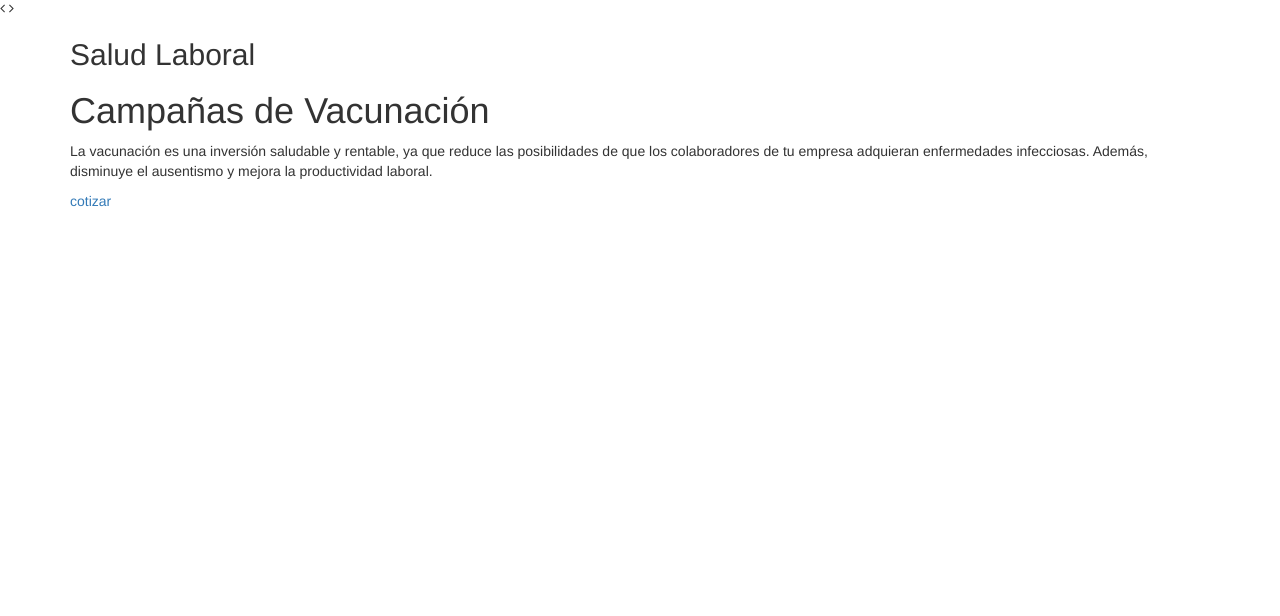
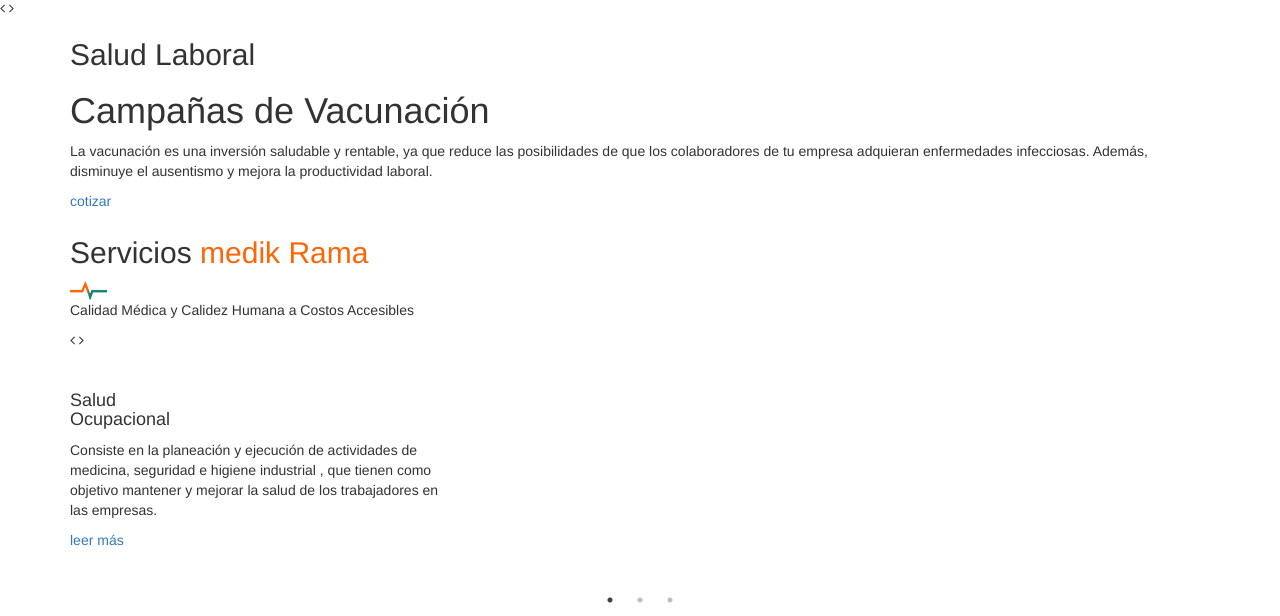
Before and after one commit to DhakaCoders/medik-cn, a PHP site: page /front-page.html in a window 1280 px wide. Shown: the part 496-1112 px from the top of the page. Before the commit the page ends 703 px from the top, so only its background shows below. Run offline with PHP 8.4, Linux system fonts and the light colour scheme; some libraries are stand-ins or nearby versions.

Commit message:
service sec done

```diff
--- a/themes/medik/assets/js/main.js
+++ b/themes/medik/assets/js/main.js
@@ -41,6 +41,23 @@ if( $('.main-slider').length ){
       fade: true,
       prevArrow: $('.mainsliderarrows .leftArrow'),
       nextArrow: $('.mainsliderarrows .rightArrow'),
+    });
+}
+
+if( $('.hm-service-slider').length ){
+    $('.hm-service-slider').slick({
+      pauseOnHover: false,
+      autoplay: false,
+      autoplaySpeed: 6000,
+      dots: true,
+      infinite: false,
+      arrows:true,
+      speed: 1000,
+      slidesToShow: 3,
+      slidesToScroll: 3,
+      fade: true,
+      prevArrow: $('.sersliderarrows .leftArrow'),
+      nextArrow: $('.sersliderarrows .rightArrow'),
     });
 }
 
--- a/themes/medik/front-page.html
+++ b/themes/medik/front-page.html
@@ -142,7 +142,106 @@
   </div>
 </section><!-- end of main-slider-sec-wrp -->
 
-
+<section class="hm-service-sec-wrp">
+  <div class="container">
+    <div class="row">
+      <div class="col-sm-12">
+        <div class="section-hdr">
+          <h2 class="sec-hdr-title set-hdr-big-title">Servicios <span style="color: #fd6607;">medik Rama</span>
+          </h2>
+          <div class="sec-hdr-title-divider">
+            <span><img src="assets/images/hn-title-icon.png"></span>
+          </div>
+          <p>Calidad Médica y Calidez Humana a Costos Accesibles</p>
+        </div>
+      </div>
+    </div>
+    <div class="row">
+      <div class="col-sm-12">
+        <div class="hm-service-wrp">
+          <div class="sersliderarrows">
+            <span class="leftArrow"><i class="fa fa-angle-left"></i></span>
+            <span class="rightArrow"><i class="fa fa-angle-right"></i></span>
+          </div>
+          <div class="hm-service-slider">
+            <div class="hm-service-slide-item">
+              <div class="hm-service-slide-item-dsc">
+                <span><img src="assets/images/service-icon-1.png"></span>
+                <h4>Salud <br> Ocupacional</h4>
+                <p>Consiste  en la planeación y  ejecución  de  actividades de medicina, seguridad e higiene industrial , que tienen como objetivo  mantener y mejorar la salud de los trabajadores en las empresas.</p>
+                <a href="#">leer más</a>
+              </div>
+            </div>
+            <div class="hm-service-slide-item">
+              <div class="hm-service-slide-item-dsc">
+                <span><img src="assets/images/service-icon-2.png"></span>
+                <h4>Campaña de <br> Vacunación</h4>
+                <p>La vacunación es una inversión saludable y rentable, ya que reduce las posibilidades de que los colaboradores de tu empresa adquieran enfermedades infecciosas. Además, disminuye el ausentismo y mejora la productividad laboral.</p>
+                <a href="#">leer más</a>
+              </div>
+            </div>
+            <div class="hm-service-slide-item">
+              <div class="hm-service-slide-item-dsc">
+                <span><img src="assets/images/service-icon-3.png"></span>
+                <h4>Estudios <br> Médicos</h4>
+                <p>Contamos con una amplia gama de exstudios médicos, Holter de arritmias,  Ecocardiograma transtorácico, Prueba de esfuerzo,  Electrocardiograma,  Holter de presión (M.A.P.A), Espirometría,  Exámenes de ingresos y  Laboratorio clínico</p>
+                <a href="#">leer más</a>
+              </div>
+            </div>
+            <div class="hm-service-slide-item">
+              <div class="hm-service-slide-item-dsc">
+                <span><img src="assets/images/service-icon-3.png"></span>
+                <h4>Estudios <br> Médicos</h4>
+                <p>Contamos con una amplia gama de exstudios médicos, Holter de arritmias,  Ecocardiograma transtorácico, Prueba de esfuerzo,  Electrocardiograma,  Holter de presión (M.A.P.A), Espirometría,  Exámenes de ingresos y  Laboratorio clínico</p>
+                <a href="#">leer más</a>
+              </div>
+            </div>
+            <div class="hm-service-slide-item">
+              <div class="hm-service-slide-item-dsc">
+                <span><img src="assets/images/service-icon-3.png"></span>
+                <h4>Estudios <br> Médicos</h4>
+                <p>Contamos con una amplia gama de exstudios médicos, Holter de arritmias,  Ecocardiograma transtorácico, Prueba de esfuerzo,  Electrocardiograma,  Holter de presión (M.A.P.A), Espirometría,  Exámenes de ingresos y  Laboratorio clínico</p>
+                <a href="#">leer más</a>
+              </div>
+            </div>
+            <div class="hm-service-slide-item">
+              <div class="hm-service-slide-item-dsc">
+                <span><img src="assets/images/service-icon-3.png"></span>
+                <h4>Estudios <br> Médicos</h4>
+                <p>Contamos con una amplia gama de exstudios médicos, Holter de arritmias,  Ecocardiograma transtorácico, Prueba de esfuerzo,  Electrocardiograma,  Holter de presión (M.A.P.A), Espirometría,  Exámenes de ingresos y  Laboratorio clínico</p>
+                <a href="#">leer más</a>
+              </div>
+            </div>
+            <div class="hm-service-slide-item">
+              <div class="hm-service-slide-item-dsc">
+                <span><img src="assets/images/service-icon-3.png"></span>
+                <h4>Estudios <br> Médicos</h4>
+                <p>Contamos con una amplia gama de exstudios médicos, Holter de arritmias,  Ecocardiograma transtorácico, Prueba de esfuerzo,  Electrocardiograma,  Holter de presión (M.A.P.A), Espirometría,  Exámenes de ingresos y  Laboratorio clínico</p>
+                <a href="#">leer más</a>
+              </div>
+            </div>
+            <div class="hm-service-slide-item">
+              <div class="hm-service-slide-item-dsc">
+                <span><img src="assets/images/service-icon-3.png"></span>
+                <h4>Estudios <br> Médicos</h4>
+                <p>Contamos con una amplia gama de exstudios médicos, Holter de arritmias,  Ecocardiograma transtorácico, Prueba de esfuerzo,  Electrocardiograma,  Holter de presión (M.A.P.A), Espirometría,  Exámenes de ingresos y  Laboratorio clínico</p>
+                <a href="#">leer más</a>
+              </div>
+            </div>
+            <div class="hm-service-slide-item">
+              <div class="hm-service-slide-item-dsc">
+                <span><img src="assets/images/service-icon-3.png"></span>
+                <h4>Estudios <br> Médicos</h4>
+                <p>Contamos con una amplia gama de exstudios médicos, Holter de arritmias,  Ecocardiograma transtorácico, Prueba de esfuerzo,  Electrocardiograma,  Holter de presión (M.A.P.A), Espirometría,  Exámenes de ingresos y  Laboratorio clínico</p>
+                <a href="#">leer más</a>
+              </div>
+            </div>
+          </div>
+        </div>
+      </div>
+    </div>
+  </div>
+</section>
 
 
 <footer class="footer-wrap">
```
Also changed, not shown: themes/medik/assets/css/_home.css (+233 -1 lines), themes/medik/assets/images/hn-title-icon.png (added), themes/medik/assets/images/service-box-img-hover.png (added), themes/medik/assets/images/service-icon-1.png (added), themes/medik/assets/images/service-icon-2.png (added), themes/medik/assets/images/service-icon-3.png (added), themes/medik/assets/images/sky-pagi.png (added), themes/medik/assets/images/small-angle-icon.png (added), themes/medik/assets/images/yellow-pegi.png (added).
